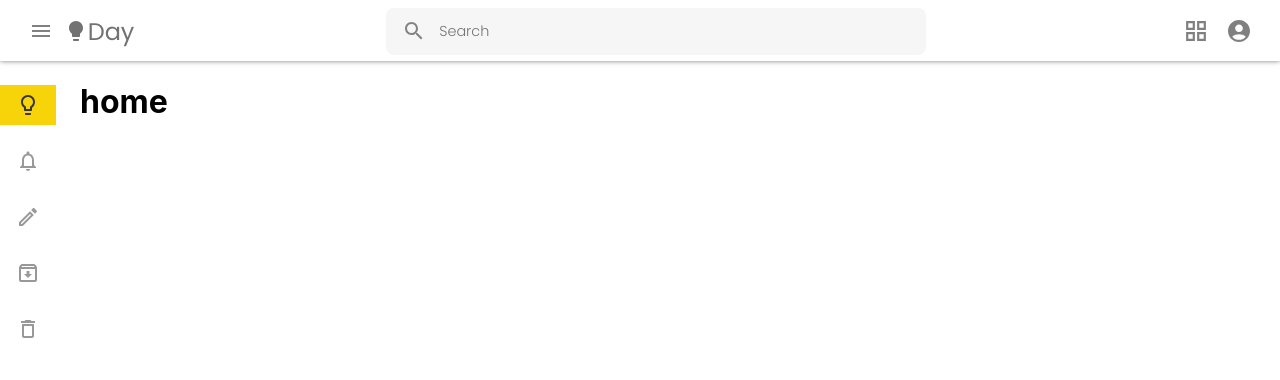
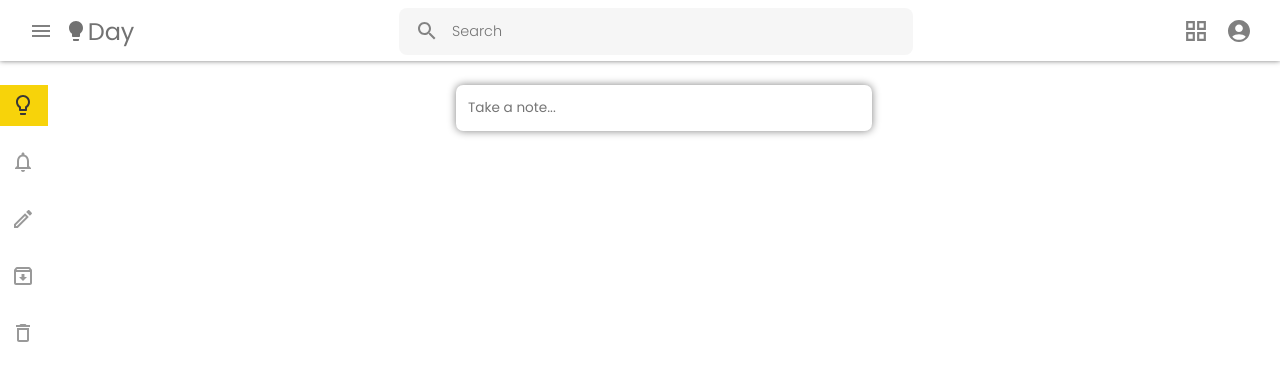
Before and after one commit to Bluetooth-stack/google_keep_clone, a React (Create React App) app: page / in a window 1280 px wide. Shown: the top 380 px of the page. Built offline with nearby package versions, Linux system fonts and the light colour scheme.

Commit message:
created input component for tasks

```diff
--- a/src/App.css
+++ b/src/App.css
@@ -1,3 +1,11 @@
+.App{
+    min-height: 60dvh;
+}
+
 .main-page{
-    margin-left: 5rem;
+    margin: 1.5rem 0.6rem;
+    margin-left: 3.6rem;
+    display: flex;
+    align-items: center;
+    justify-content: center;
 }
--- a/src/App.js
+++ b/src/App.js
@@ -7,12 +7,13 @@ import SideBar from './Components/Common/SideBar';
 function App() {
   const [sideBarOpen, setSideBarOpen] = useState(false);
   const [grid, setGrid] = useState(true);
+  const [openInput, setOpenInput] = useState(false)
 
   return (
-    <div className="App">
+    <div className="App" onClick={()=>{setOpenInput(false)}}>
       <Navbar setSideBarOpen={setSideBarOpen} sideBarOpen={sideBarOpen} grid={grid} setGrid={setGrid} />
       <SideBar sideBarOpen={sideBarOpen} />
-      <Home />
+      <Home openInput={openInput} setOpenInput={setOpenInput} />
     </div>
   );
 }
--- a/src/Components/Common/Navbar/styles.css
+++ b/src/Components/Common/Navbar/styles.css
@@ -85,7 +85,6 @@
 
 .view-holder {
   min-width: 5rem;
-  /* gap: 0.5rem; */
 }
 
 .view-holder .view-icon-holder,
@@ -100,7 +99,7 @@
 .view-holder .list-view,
 .view-holder .user-profile,
 .view-holder .mobile-search .search-icon {
-  color: grey;
+  color: rgb(128, 128, 128);
   transform: scale(1.1);
 }
 
--- a/src/Components/Common/SideBar/index.js
+++ b/src/Components/Common/SideBar/index.js
@@ -9,7 +9,7 @@ import DeleteOutlinedIcon from '@mui/icons-material/DeleteOutlined';
 function SideBar({sideBarOpen}) {
 
   return (
-    <div className='sidebar' style={{width:sideBarOpen?'13rem':'3.5rem'}}>
+    <div className='sidebar' style={{width:sideBarOpen?'12rem':'3rem'}}>
       <a href='/' className='bulb-holder icon-holder active'>
         <LightbulbOutlinedIcon className='bulb-icon icon' />
         <span>Notes</span>
--- a/src/Components/Common/SideBar/styles.css
+++ b/src/Components/Common/SideBar/styles.css
@@ -12,12 +12,13 @@
 }
 
 .sidebar:hover {
-  width: 13rem !important;
+  width: 12rem !important;
 }
 
 .sidebar .icon-holder {
-  width: 13rem;
-  padding: 0 0.5rem;
+  width: 12rem;
+  padding: 0.5rem;
+  padding-left: 0.66rem;
   display: flex;
   align-items: center;
   gap: 1rem;
@@ -31,7 +32,6 @@
 }
 
 .sidebar .icon-holder .icon {
-  padding: 0.5rem;
   color: rgb(153, 153, 153);
 }
 
--- /dev/null
+++ b/src/Components/TaskInput/index.js
@@ -0,0 +1,37 @@
+import React from 'react';
+import './styles.css'
+import DeleteOutlineOutlinedIcon from '@mui/icons-material/DeleteOutlineOutlined';
+import ColorLensOutlinedIcon from '@mui/icons-material/ColorLensOutlined';
+// import FormatColorResetOutlinedIcon from '@mui/icons-material/FormatColorResetOutlined';
+
+function TaskInput({openInput, setOpenInput}) {
+
+
+    return (
+        <div className='task-input-holder' onClick={(e)=>{e.stopPropagation()}}>
+            {
+                openInput &&
+                <input type="text" name='title' placeholder='Title' className='title-input' />
+            }
+            <textarea
+             cols="48" rows="1"
+             placeholder='Take a note...'
+             name='content' className='content-input'
+             onClick={()=>{setOpenInput(true)}}
+             >
+            </textarea>
+            {
+                openInput &&
+                <div className='buton-holder'>
+                    <div className='edit-palate'>
+                        <ColorLensOutlinedIcon className='palate-icon' />
+                        <DeleteOutlineOutlinedIcon className='palate-icon' />
+                    </div>
+                    <div role='button' className='create-button' onClick={()=>{setOpenInput(false)}}>Create</div>
+                </div>
+            }
+        </div>
+    )
+}
+
+export default TaskInput
--- /dev/null
+++ b/src/Components/TaskInput/styles.css
@@ -0,0 +1,75 @@
+.task-input-holder {
+  width: 26rem;
+  display: flex;
+  flex-direction: column;
+  align-items: center;
+  gap: 0.55rem;
+  padding: 0.4rem 0.35rem;
+  border-radius: 0.45rem;
+  box-shadow: 0 0 8px rgb(128, 128, 128);
+  overflow: hidden;
+}
+
+.task-input-holder .title-input,
+.task-input-holder .content-input {
+  border: none;
+  outline: none;
+  width: 100%;
+  padding: 0.4rem;
+  background-color: transparent;
+  font-size: 0.94rem;
+  font-weight: 400;
+  font-family: "Poppins", sans-serif;
+  color: rgb(131, 131, 131);
+  resize: none;
+}
+
+.task-input-holder .content-input{
+    font-size: 0.85rem;
+}
+.task-input-holder .title-input{
+    font-weight: 500;
+}
+
+.task-input-holder .buton-holder {
+  margin: 0.5rem 0;
+  width: 100%;
+  padding: 0 0.5rem;
+  display: flex;
+  align-items: center;
+  justify-content: space-between;
+}
+
+.task-input-holder .buton-holder .edit-palate {
+  display: flex;
+  align-items: center;
+  gap: 0.5rem;
+}
+
+.task-input-holder .buton-holder .edit-palate .palate-icon {
+  transform: scale(1.15);
+  color: rgb(112, 112, 112);
+  padding: 0.25rem;
+  border-radius: 50%;
+  cursor: pointer;
+  transition: 0.2s ease-in-out;
+}
+
+.task-input-holder .buton-holder .edit-palate .palate-icon:hover {
+  background-color: rgba(236, 236, 236, 0.89);
+}
+
+.buton-holder .create-button {
+  cursor: pointer;
+  font-size: 0.8rem;
+  font-weight: 500;
+  font-family: "Poppins", sans-serif;
+  color: rgb(143, 143, 143);
+  text-align: center;
+  padding: 0.2rem 0.8rem;
+  transition: 0.2s ease-in-out;
+}
+
+.buton-holder .create-button:hover {
+  background-color: rgba(236, 236, 236, 0.89);
+}
--- a/src/Pages/Home.js
+++ b/src/Pages/Home.js
@@ -1,9 +1,10 @@
-import React from 'react';
+import React from 'react'
+import TaskInput from '../Components/TaskInput'
 
-function Home() {
+function Home({openInput, setOpenInput}) {
   return (
     <div className='main-page'>
-        <h1>home</h1>
+      <TaskInput openInput={openInput} setOpenInput={setOpenInput} />
     </div>
   )
 }
--- a/src/index.css
+++ b/src/index.css
@@ -1,4 +1,8 @@
 @import url('https://fonts.googleapis.com/css2?family=Poppins:wght@300;400;500;600;700;800&family=Roboto:wght@100;300;400;500;700;900&display=swap');
+
+*{
+  box-sizing: border-box;
+}
 
 body {
   margin: 0;
```
